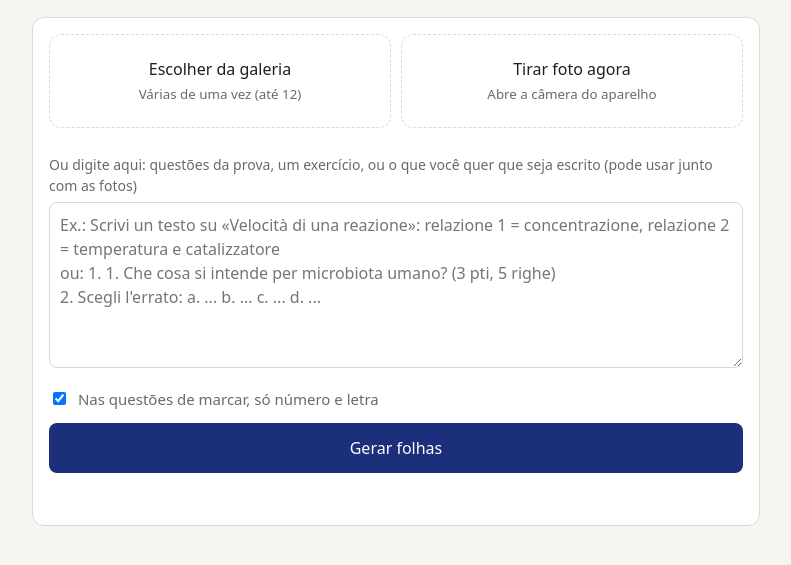
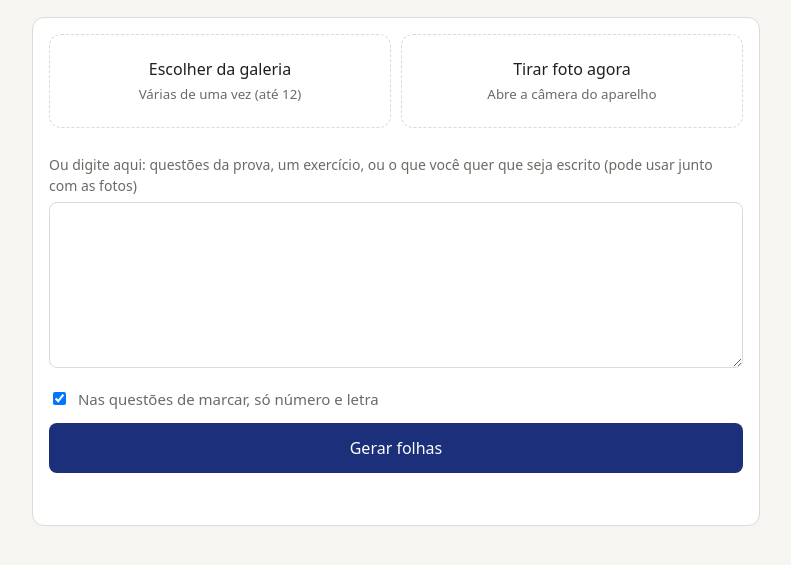
Before and after one commit to Mgmf9/prova, a website: page public/index.html in a window 1280 px wide. Shown: the part 91-656 px from the top of the page, without its empty margins (244-1035 px from the left). Drawn offline with Linux system fonts and the light colour scheme.

Commit message:
Update index.html

```diff
--- a/public/index.html
+++ b/public/index.html
@@ -26,7 +26,7 @@
     <input id="cam" type="file" accept="image/*" capture="environment" hidden>
     <div id="thumbs"></div>
     <label class="txtl" for="txt">Ou digite aqui: questões da prova, um exercício, ou o que você quer que seja escrito (pode usar junto com as fotos)</label>
-    <textarea id="txt" rows="6" placeholder="Ex.: Scrivi un testo su «Velocità di una reazione»: relazione 1 = concentrazione, relazione 2 = temperatura e catalizzatore&#10;ou: 1. 1. Che cosa si intende per microbiota umano? (3 pti, 5 righe)&#10;2. Scegli l'errato: a. ... b. ... c. ... d. ..."></textarea>
+    <textarea id="txt" rows="6"></textarea>
     <label class="check"><input id="compact" type="checkbox" checked> Nas questões de marcar, só número e letra</label>
     <button id="go" type="button">Gerar folhas</button>
     <p id="status" role="status"></p>
```
